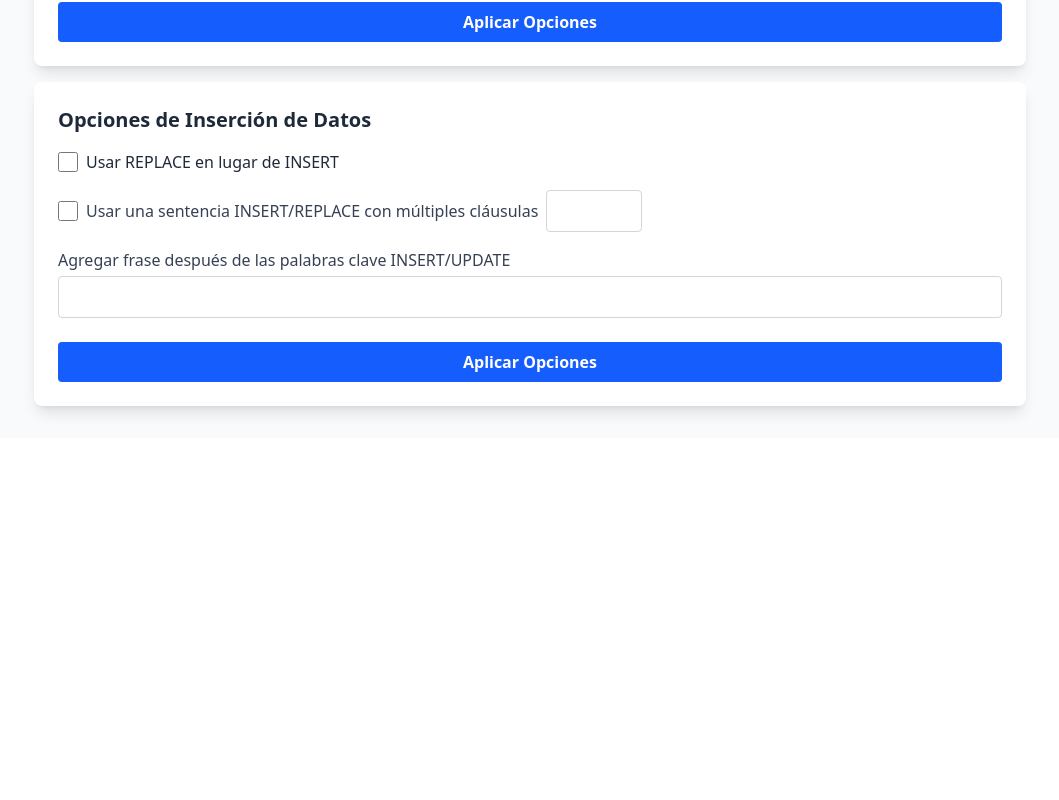
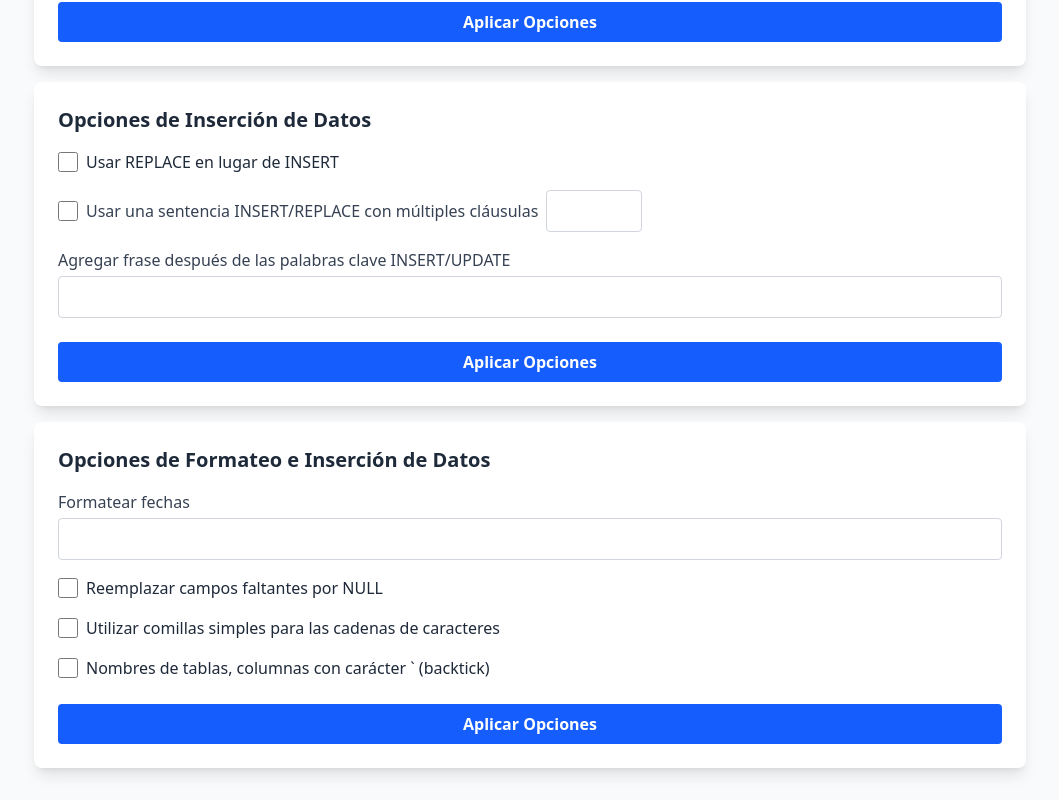
Before and after one commit to Fhernd/proy10_convertidor_csv_sql, a Vue app: page / in a window 1280 px wide. Shown: the part 2005-2805 px from the top of the page, without its empty margins (110-1169 px from the left). Before the commit the page ends 2443 px from the top, so only its background shows below. Built offline with nearby package versions, Linux system fonts and the light colour scheme; the HTML template or start-up script is replaced by a standard one.

Commit message:
Uso del componente OpcionesFormato para la salida de SQL.

```diff
--- a/src/App.vue
+++ b/src/App.vue
@@ -1,6 +1,5 @@
 <template>
   <div class="min-h-screen bg-gray-50 text-gray-800">
-    <!-- Header con las Tabs -->
     <header class="sticky top-0 z-10 bg-white shadow-md">
       <div class="container mx-auto max-w-screen-lg px-4 py-2">
         <Tabs>
@@ -36,7 +35,6 @@
       </div>
     </header>
 
-    <!-- Contenido Principal -->
     <main class="container mx-auto max-w-screen-lg px-4 py-8">
       <OpcionesEntrada />
 
@@ -47,6 +45,8 @@
       <OpcionesSalidaTabla />
 
       <OpcionesInsert />
+
+      <OpcionesFormato />
     </main>
   </div>
 </template>
@@ -59,6 +59,7 @@ import OpcionesSGBD from "./components/OpcionesSGBD.vue";
 import OpcionesSalida from "./components/OpcionesSalida.vue";
 import OpcionesSalidaTabla from "./components/OpcionesSalidaTabla.vue";
 import OpcionesInsert from "./components/OpcionesInsert.vue";
+import OpcionesFormato from "./components/OpcionesFormato.vue";
 </script>
 
 <style scoped>
--- a/src/components/OpcionesFormato.vue
+++ b/src/components/OpcionesFormato.vue
@@ -3,14 +3,12 @@
         <h2 class="text-xl font-bold mb-4">Opciones de Formateo e Inserción de Datos</h2>
 
         <div class="flex flex-col space-y-4">
-            <!-- Text Input -->
             <div>
                 <label class="block text-gray-700">Formatear fechas</label>
                 <input v-model="formatDates" type="text"
                     class="mt-1 block w-full p-2 border border-gray-300 rounded focus:ring focus:ring-blue-200">
             </div>
 
-            <!-- Checkboxes -->
             <label class="flex items-center">
                 <input v-model="replaceNulls" type="checkbox"
                     class="mr-2 h-5 w-5 text-blue-600 border-gray-300 rounded focus:ring focus:ring-blue-200">
@@ -40,7 +38,6 @@
 <script setup>
 import { ref } from 'vue';
 
-// Reactive state
 const formatDates = ref('');
 const replaceNulls = ref(false);
 const useSingleQuotes = ref(false);
```
